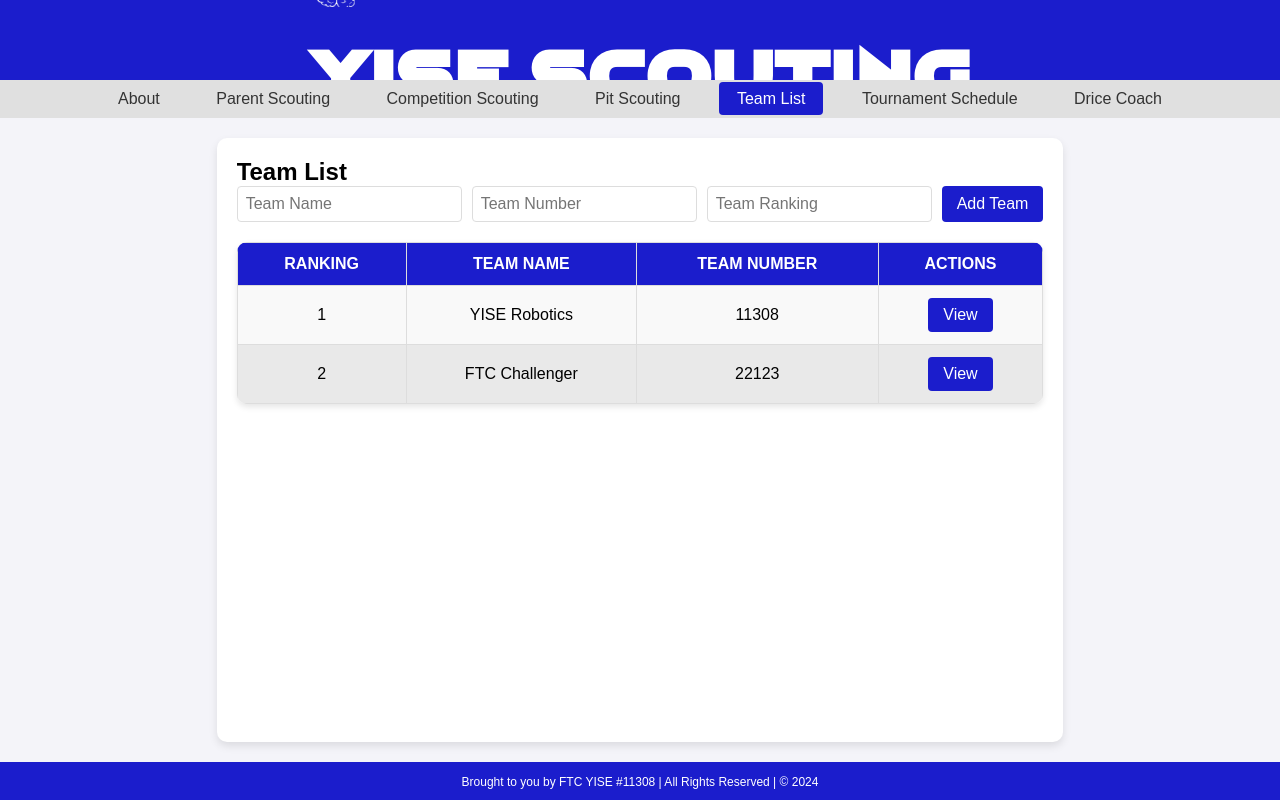
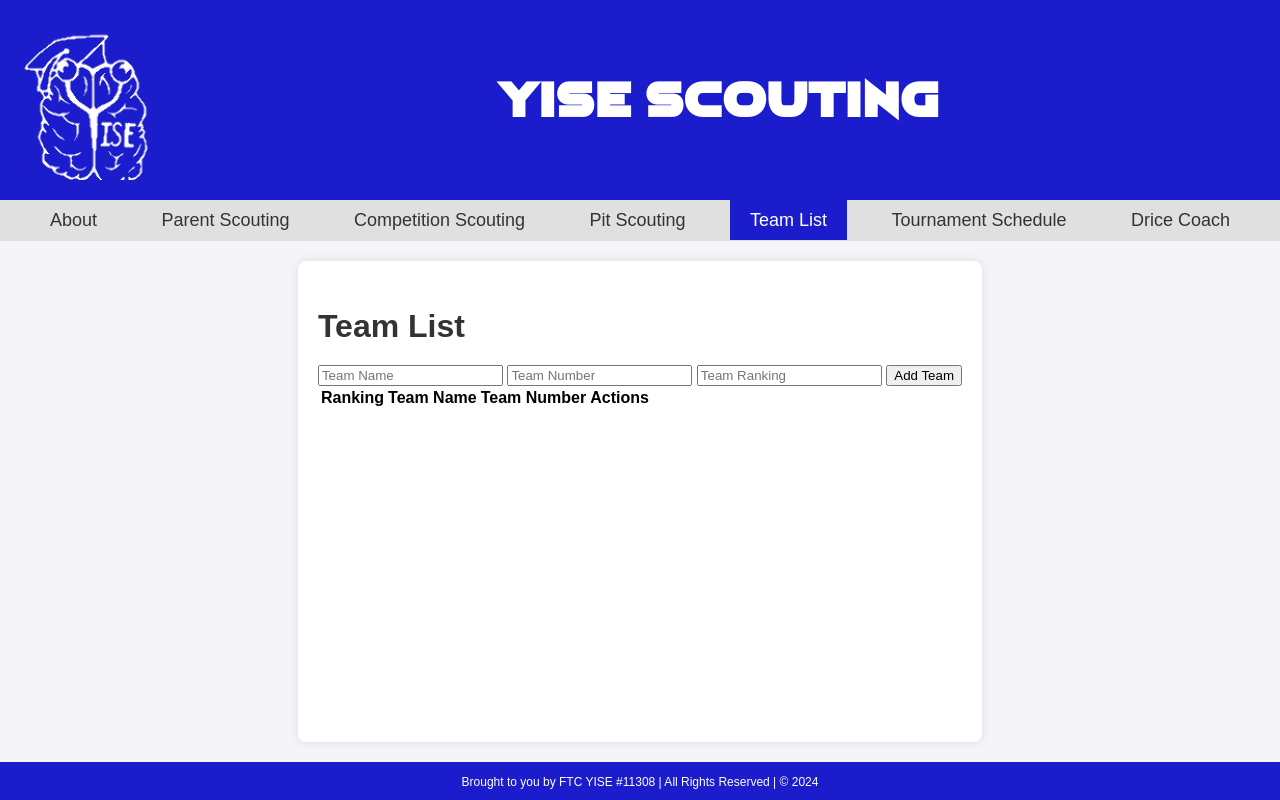
Before and after one commit to sddavy/YISE_Scout, a plain HTML site: page team-list.html in a window 1280 px wide. Drawn offline with Linux system fonts and the light colour scheme.

Commit message:
Update team-list.html

```diff
--- a/team-list.html
+++ b/team-list.html
@@ -1,6 +1,5 @@
 <!DOCTYPE html>
 <html lang="en">
-
 <head>
     <meta charset="UTF-8">
     <meta name="viewport" content="width=device-width, initial-scale=1.0">
@@ -14,19 +13,13 @@
         /* Custom font-face rule for the Aerospace font */
         @font-face {
             font-family: 'Aerospace';
-            src: url('aerospace.woff') format('woff'),
+            src: url('aerospace.woff') format('woff'), /* Adjust the path to your font file */
                  url('aerospace.ttf') format('truetype');
             font-weight: normal;
             font-style: normal;
         }
 
-        /* General Reset */
-        * {
-            box-sizing: border-box;
-            margin: 0;
-            padding: 0;
-        }
-
+        /* Basic styles for the body */
         body {
             font-family: Arial, sans-serif;
             margin: 0;
@@ -34,30 +27,44 @@
             background-color: #f4f4f9;
             display: flex;
             flex-direction: column;
-            height: 100vh;
+            height: 100vh; /* Ensure the body takes full height of the viewport */
         }
 
-        /* Header Section */
+        /* Header styles */
         header {
-            background-color: #1b1dcc;
+            background-color: #1b1dcc; /* Blue background for header */
             color: white;
             padding: 20px;
             display: flex;
-            justify-content: center;
+            justify-content: center; /* Center the content of the header */
             align-items: center;
-            font-size: 36px;
-            font-family: 'Aerospace', Arial, sans-serif;
-            height: 80px;
         }
 
-        header img {
-            height: 60px;
-            margin-right: 15px;
+        /* Container for the logo and text */
+        .header-content {
+            display: flex;
+            align-items: center;
+            width: 100%;
         }
 
-        /* Navigation Bar */
+        /* Apply Aerospace font to only the main header text (h1) */
+        header h1 {
+            font-family: 'Aerospace', sans-serif; /* Apply the Aerospace font */
+            font-size: 48px;
+            text-align: center;
+            flex-grow: 1;
+            margin: 0;
+        }
+
+        /* Logo styling (increased size) */
+        header img {
+            height: 160px; /* Increased logo size */
+            margin-right: 20px;
+        }
+
+        /* Navigation bar / tabs styles */
         nav {
-            background-color: #e0e0e0;
+            background-color: #e0e0e0; /* Grey background for tabs */
             padding: 10px;
             text-align: center;
         }
@@ -65,83 +72,53 @@
         nav a {
             text-decoration: none;
             color: #333;
-            padding: 8px 18px;
-            margin: 0 8px;
-            font-size: 16px;
+            padding: 10px 20px;
+            margin: 0 10px;
+            font-size: 18px;
             transition: background-color 0.3s ease;
         }
 
+        /* Hover effect - Darker grey */
         nav a:hover {
-            background-color: #b0b0b0;
+            background-color: #b0b0b0; /* Darker grey on hover */
             color: white;
         }
 
+        /* Active tab style - No rounded corners, blue background */
         nav a.active {
-            background-color: #1b1dcc;
+            background-color: #1b1dcc; /* Blue background for active tab */
             color: white;
-            border-radius: 4px;
+            border-radius: 0; /* Remove rounded corners */
         }
 
-        /* Main Content Section */
+        /* Main content section */
         .container {
-            max-width: 1200px;
+            max-width: 1200px;  /* Set width to 1200px */
             margin: 20px auto;
             padding: 20px;
             background-color: white;
-            border-radius: 10px;
-            box-shadow: 0 4px 8px rgba(0, 0, 0, 0.1);
-            flex-grow: 1;
+            box-shadow: 0 0 10px rgba(0, 0, 0, 0.1);
+            border-radius: 8px;
+            flex-grow: 1; /* This will push the footer to the bottom */
         }
 
-        /* Table Styling */
-        table {
-            width: 100%;
-            border-collapse: collapse;
-            margin-top: 20px;
-            box-shadow: 0 3px 6px rgba(0, 0, 0, 0.1);
-            border-radius: 10px;
-            overflow: hidden;
+        /* Text styles for content */
+        .container h2 {
+            font-size: 32px;
+            color: #333;
+            text-align: left;
+            margin-bottom: 20px; /* Optional spacing between header and content */
         }
 
-        table th,
-        table td {
-            border: 1px solid #ddd;
-            padding: 12px 15px;
-            text-align: center;
-            font-size: 16px;
+        .container p {
+            font-size: 18px;
+            color: #555;
+            line-height: 1.6;
         }
 
-        table th {
-            background-color: #1b1dcc;
-            color: white;
-            text-transform: uppercase;
-        }
-
-        /* Zebra Striping Effect */
-        tbody tr:nth-child(odd) {
-            background-color: #f9f9f9;
-        }
-
-        tbody tr:nth-child(even) {
-            background-color: #e9e9e9;
-        }
-
-        tbody tr:hover {
-            background-color: #d0d0d0;
-            transition: background-color 0.2s ease;
-        }
-
-        /* Responsive Design for Table */
-        @media (max-width: 768px) {
-            table th,
-            table td {
-                padding: 8px 10px;
-            }
-        }
-
-        /* Footer Section */
+        /* Footer styles */
         footer {
-            background-color: #1b1dcc;
+            background-color: #1b1dcc; /* Blue background */
             color: white;
             text-align: center;
             padding: 10px 0;
@@ -151,50 +128,15 @@
         footer small {
             font-size: 12px;
         }
-
-        /* Inputs Section */
-        .inputs-container {
-            display: flex;
-            gap: 10px;
-            margin-bottom: 10px;
-        }
-
-        input {
-            padding: 8px;
-            font-size: 16px;
-            border: 1px solid #ddd;
-            border-radius: 4px;
-            outline: none;
-            transition: border-color 0.2s ease;
-        }
-
-        input:focus {
-            border-color: #1b1dcc;
-        }
-
-        button {
-            background-color: #1b1dcc;
-            border: none;
-            color: white;
-            padding: 8px 15px;
-            font-size: 16px;
-            cursor: pointer;
-            border-radius: 4px;
-            transition: background-color 0.2s ease;
-        }
-
-        button:hover {
-            background-color: #153799;
-        }
     </style>
 </head>
+<body>
 
-<body>
     <!-- Header Section -->
     <header>
         <div class="header-content">
-            <img src="yise.png" alt="YISE Scouting Logo">
-            <h1>YISE Scouting</h1>
+            <img src="yise.png" alt="YISE Scouting Logo"> <!-- Logo on the left -->
+            <h1>YISE Scouting</h1> <!-- Centered text -->
         </div>
     </header>
 
@@ -219,7 +161,7 @@
             <button onclick="addTeam()">Add Team</button>
         </div>
 
-        <!-- Styled Team List Table -->
+        <!-- Team List Table -->
         <table>
             <thead>
                 <tr>
@@ -229,20 +171,7 @@
                     <th>Actions</th>
                 </tr>
             </thead>
-            <tbody id="team-list">
-                <tr>
-                    <td>1</td>
-                    <td>YISE Robotics</td>
-                    <td>11308</td>
-                    <td><button>View</button></td>
-                </tr>
-                <tr>
-                    <td>2</td>
-                    <td>FTC Challenger</td>
-                    <td>22123</td>
-                    <td><button>View</button></td>
-                </tr>
-            </tbody>
+            <tbody id="team-list"></tbody>
         </table>
     </div>
 
```
